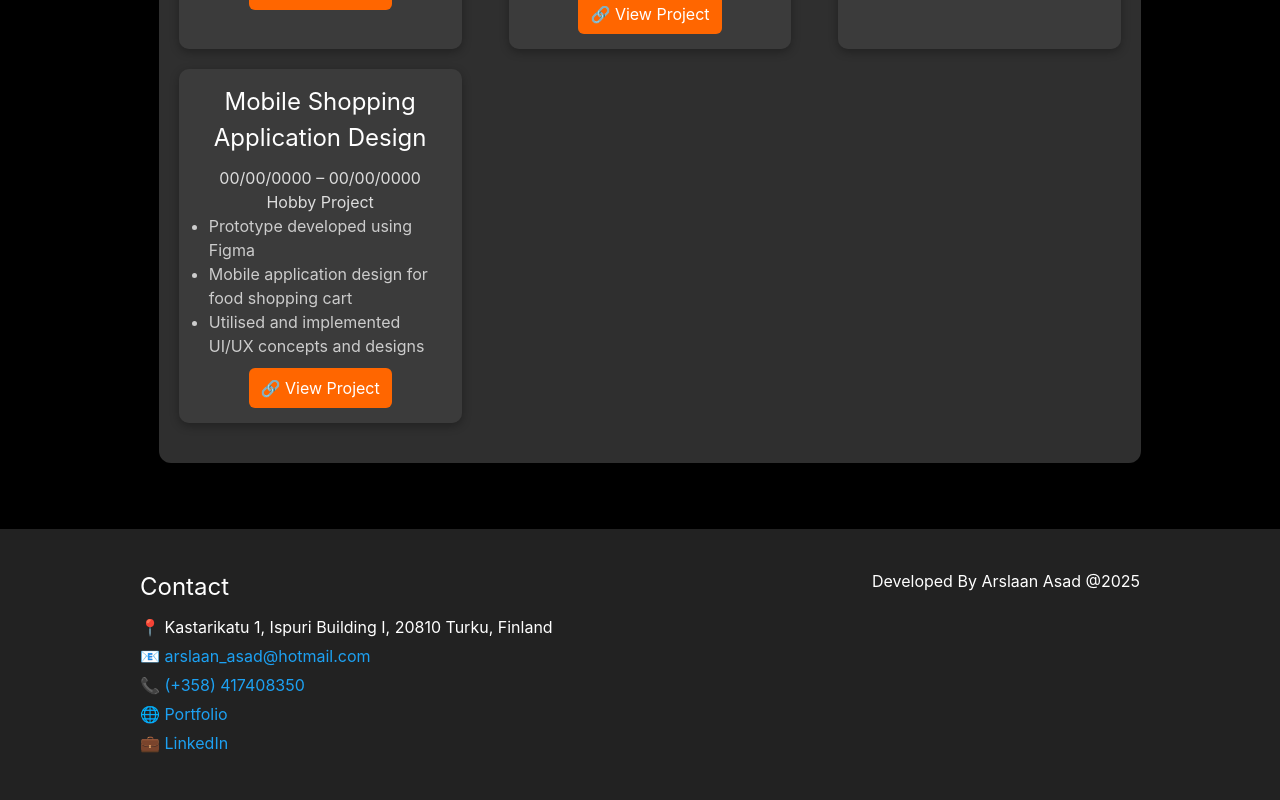
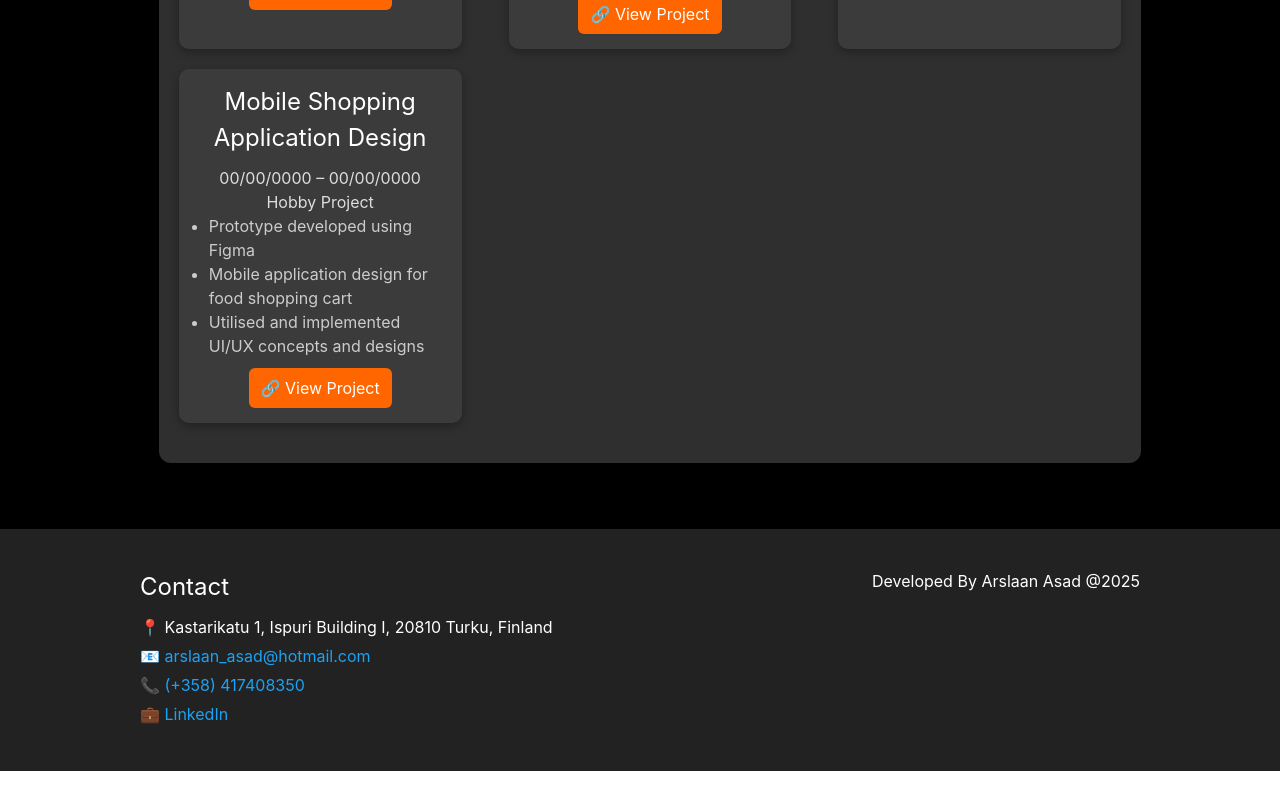
Before and after one commit to W44/portfolio-ui, a React (Create React App) app: page / in a window 1280 px wide. Shown: the part 4097-4897 px from the top of the page. After the commit the page ends 4868 px from the top, so only its background shows below. Built offline with nearby package versions, Linux system fonts and the light colour scheme; the HTML template or start-up script is replaced by a standard one.

Commit message:
Updating footer

```diff
--- a/src/Componants/Footer/Footer.js
+++ b/src/Componants/Footer/Footer.js
@@ -39,21 +39,28 @@ const Footer = () => {
           <p>📍 Kastarikatu 1, Ispuri Building I, 20810 Turku, Finland</p>
           <p>
             📧{" "}
-            <a href="mailto:arslaan_asad@hotmail.com">
+            <a
+            href="mailto:arslaan_asad@hotmail.com"
+            onClick={(e) => {
+            e.preventDefault();
+            navigator.clipboard.writeText("arslaan_asad@hotmail.com");
+            alert("Email copied to clipboard!");
+            }}
+            >
                 arslaan_asad@hotmail.com
             </a>
             </p>
             <p>
-            📞 <a href="tel:+358417408350">(+358) 417408350</a>
-          </p>
-          <p>
-            🌐{" "}
+            📞{" "}
           <a
-              href="https://w44.github.io/portfolio-ui/"
-              target="_blank"
-              rel="noopener noreferrer"
+            href="tel:+358417408350"
+            onClick={(e) => {
+            e.preventDefault();
+            navigator.clipboard.writeText("+358417408350");
+            alert("Phone number copied to clipboard!");
+            }}
             >
-              Portfolio
+            (+358) 417408350
          </a>
          </p>
           <p>
```
Lines whose indentation alone changed are shown as unchanged.
